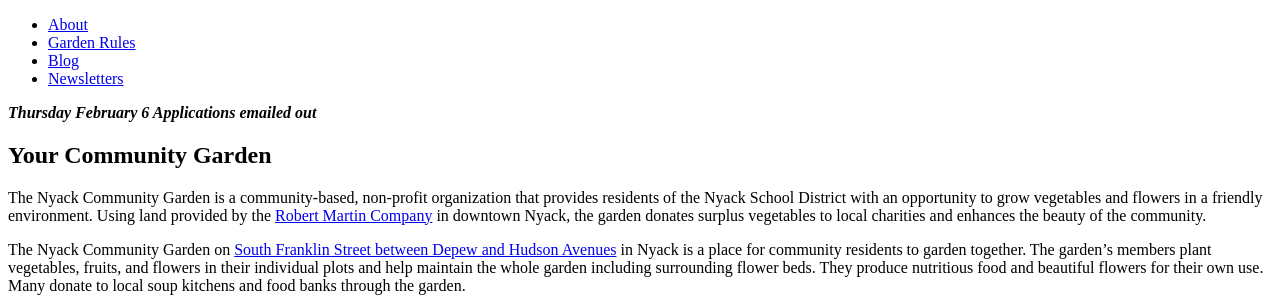
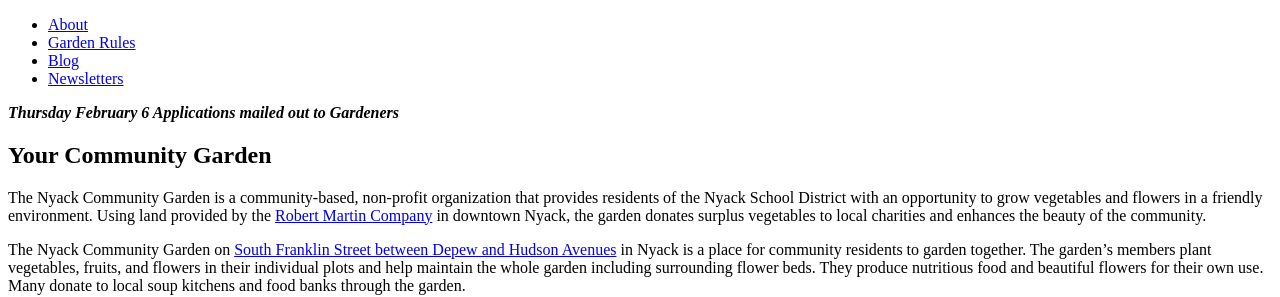
Before and after one commit to bosborne/nyackcommunitygarden, a Jekyll site: the page built from index.md, in a window 1280 px wide. Shown: the part 137-434 px from the top of the page. Built offline with Jekyll 4.4.1, drawn with Linux system fonts in a browser that asks for light colours; nearby versions of some CDN libraries; library files that are not in the unit come from our copies.

Commit message:
Update garden dates

```diff
--- a/_layouts/default.html
+++ b/_layouts/default.html
@@ -23,7 +23,7 @@
         <p>
           <i>
             <b><i>Thursday February 6</i>
-              Applications emailed out</b>
+              Applications mailed out to Gardeners</b>
           </i>
         </p>
       </div>
```
